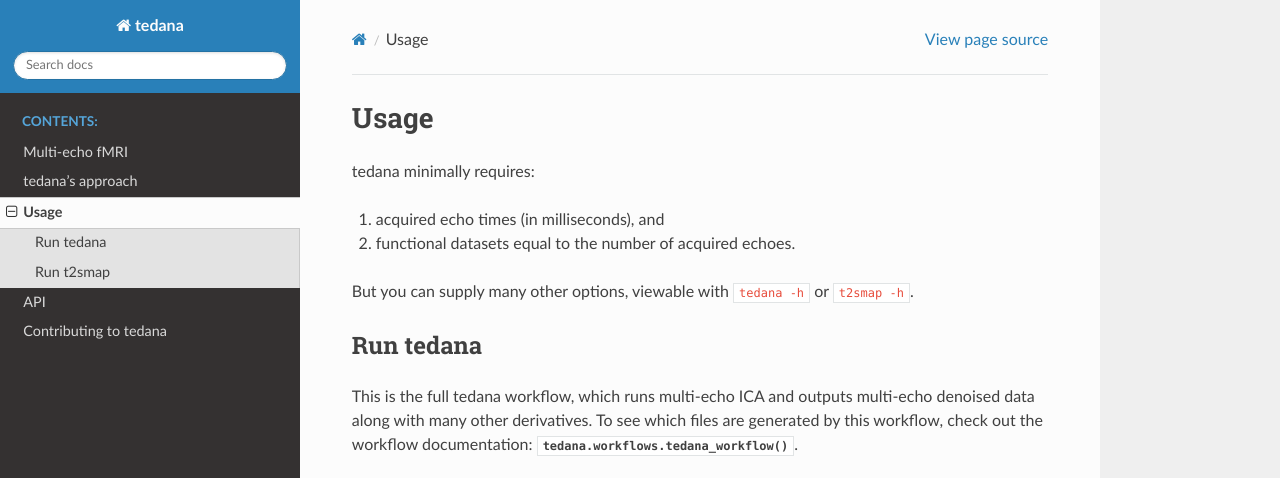
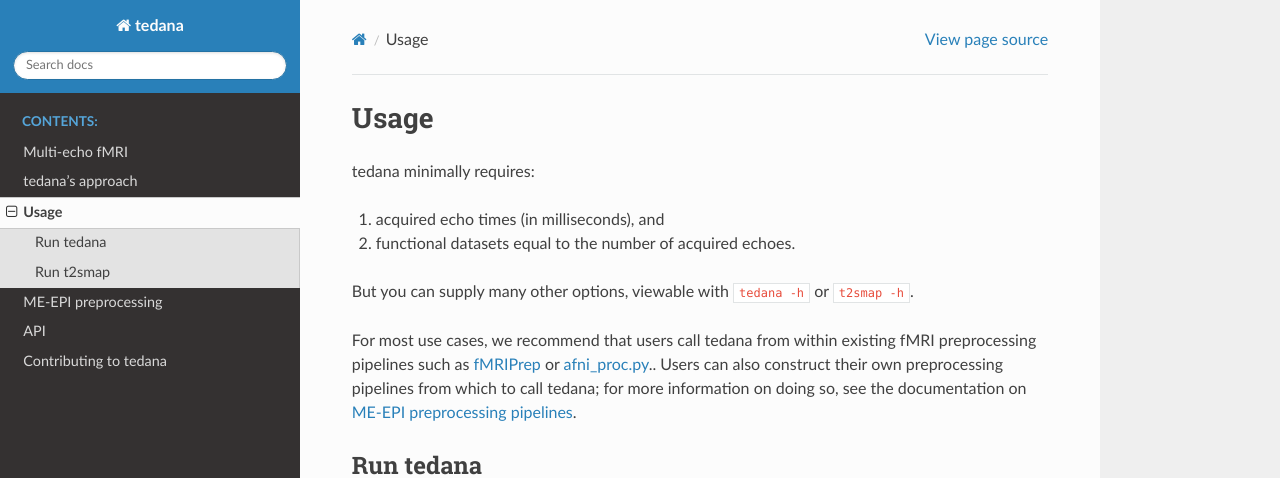
Before and after one commit to ME-ICA/tedana, a Sphinx documentation site: the page built from docs/usage.rst, in a window 1280 px wide and 1366 px high, cut to the strip 0-478 px from the top of the window. Built offline with Sphinx 7.4.7 and the Read the Docs theme 2.0.0, drawn with Linux system fonts in a browser that asks for light colours; formulas are drawn with MathJax 3.

Commit message:
Update documentation for interacting with other pipelines

```diff
--- a/docs/index.rst
+++ b/docs/index.rst
@@ -86,6 +86,7 @@ tedana is licensed under GNU Lesser General Public License version 2.1.
    multi-echo
    approach
    usage
+   pipelines
    api
    contributing
 
--- a/docs/usage.rst
+++ b/docs/usage.rst
@@ -8,6 +8,15 @@ tedana minimally requires:
 
 But you can supply many other options, viewable with ``tedana -h`` or
 ``t2smap -h``.
+
+For most use cases, we recommend that users call tedana from within existing fMRI preprocessing
+pipelines such as `fMRIPrep`_ or `afni_proc.py`_..
+Users can also construct their own preprocessing pipelines from which to call tedana;
+for more information on doing so, see the documentation on
+:doc:`ME-EPI preprocessing pipelines </pipelines>`.
+
+.. _fMRIPrep: https://fmriprep.readthedocs.io
+.. _afni_proc.py: https://afni.nimh.nih.gov/pub/dist/doc/program_help/afni_proc.py.html
 
 Run tedana
 ----------
```
Also changed, not shown: docs/pipelines.rst (added, +24 -0 lines).
